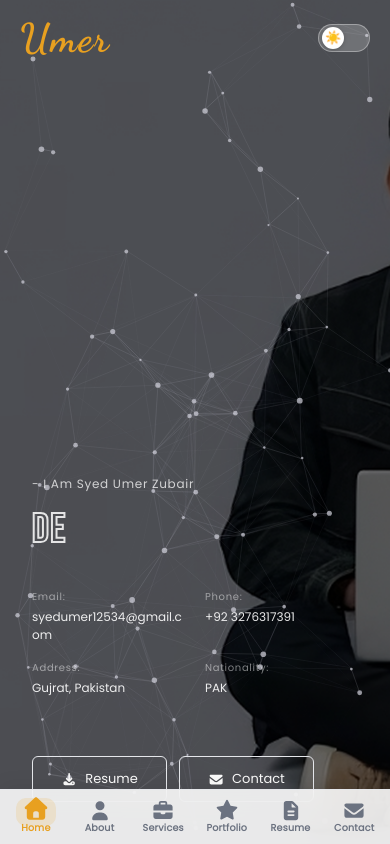
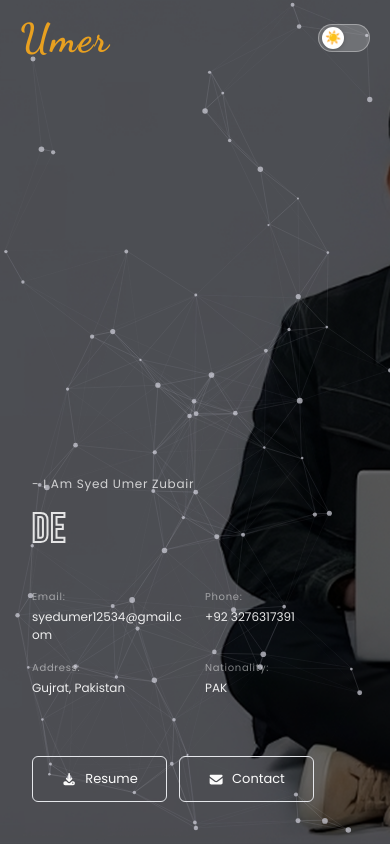
Before and after one commit to Umer12534/my-portfolio, a React (Vite) app: page / in a window 390 px wide. Shown: the top 844 px of the page. Built offline with nearby package versions, Linux system fonts and the light colour scheme.

Commit message:
improve styling

```diff
--- a/src/components/navbar/Navbar.css
+++ b/src/components/navbar/Navbar.css
@@ -184,14 +184,38 @@
     padding: 0.4rem 0.25rem;
     padding-bottom: calc(0.4rem + env(safe-area-inset-bottom));
 
+    background: transparent;
+    backdrop-filter: none;
+    -webkit-backdrop-filter: none;
+    border-top: 1px solid transparent;
+    box-shadow: none;
+
+    /* Start hidden below the screen */
+    transform: translateY(100%);
+    opacity: 0;
+    pointer-events: none;
+
+    transition: transform 0.45s cubic-bezier(0.34, 1.56, 0.64, 1),
+                opacity 0.3s ease,
+                background 0.3s ease,
+                border-color 0.3s ease,
+                box-shadow 0.3s ease;
+  }
+
+  /* Scrolled: slide up into view — light mode */
+  .navbar__bottom-tabs--scrolled {
+    transform: translateY(0);
+    opacity: 1;
+    pointer-events: auto;
     background: rgba(255, 255, 255, 0.88);
     backdrop-filter: blur(18px);
     -webkit-backdrop-filter: blur(18px);
-    border-top: 1px solid var(--color-border);
+    border-top-color: var(--color-border);
     box-shadow: 0 -4px 20px rgba(0, 0, 0, 0.06);
   }
 
-  .navbar__bottom-tabs--dark {
+  /* Scrolled: slide up into view — dark mode */
+  .navbar__bottom-tabs--dark.navbar__bottom-tabs--scrolled {
     background: rgba(15, 17, 23, 0.90);
     border-top-color: var(--color-border);
     box-shadow: 0 -4px 24px rgba(0, 0, 0, 0.4);
@@ -211,11 +235,12 @@
     border-radius: 12px;
     text-decoration: none;
     color: var(--color-text-muted);
-    transition: color 0.2s ease;
+    transition: color 0.3s ease;
   }
 
+  /* Active tab is always accent gold */
   .navbar__tab--active {
-    color: var(--color-accent);
+    color: var(--color-accent) !important;
   }
 
   /* Glow pill behind active icon */
@@ -226,7 +251,7 @@
     width: 40px;
     height: 28px;
     border-radius: 10px;
-    background: var(--color-accent-glow);
+    /* background: var(--color-accent-glow); */
     z-index: 0;
   }
 
--- a/src/components/navbar/Navbar.jsx
+++ b/src/components/navbar/Navbar.jsx
@@ -3,7 +3,6 @@ import './Navbar.css'
 import { useTheme } from '../../theme/ThemeContext'
 import { FontAwesomeIcon } from '@fortawesome/react-fontawesome'
 import { faHouse, faUser, faStar, faBriefcase, faFileAlt, faEnvelope } from '@fortawesome/free-solid-svg-icons'
-// import { FaBriefcase } from "react-icons/fa";
 
 const navItems = [
   { label: 'Home',      id: 'home',      icon: faHouse },
@@ -92,6 +91,12 @@ const Navbar = () => {
   )
 
   if (isMobile) {
+    const bottomTabsClass = [
+      'navbar__bottom-tabs',
+      scrolled ? 'navbar__bottom-tabs--scrolled' : '',
+      isDark   ? 'navbar__bottom-tabs--dark'     : '',
+    ].filter(Boolean).join(' ')
+
     return (
       <>
         {/* Mobile: top bar with logo + theme toggle only */}
@@ -101,10 +106,7 @@ const Navbar = () => {
         </header>
 
         {/* Mobile: bottom tab bar */}
-        <nav
-          className={['navbar__bottom-tabs', isDark ? 'navbar__bottom-tabs--dark' : ''].filter(Boolean).join(' ')}
-          aria-label="Mobile navigation"
-        >
+        <nav className={bottomTabsClass} aria-label="Mobile navigation">
           {navItems.map(({ label, id, icon }) => (
             <a
               key={id}
@@ -112,9 +114,7 @@ const Navbar = () => {
               href={'#' + id}
               onClick={(e) => handleNavClick(e, id)}
             >
-              <span className="navbar__tab-icon">
-                <FontAwesomeIcon icon={icon} />
-              </span>
+              <span className="navbar__tab-icon"><FontAwesomeIcon icon={icon} /></span>
               <span className="navbar__tab-label">{label}</span>
             </a>
           ))}
```
